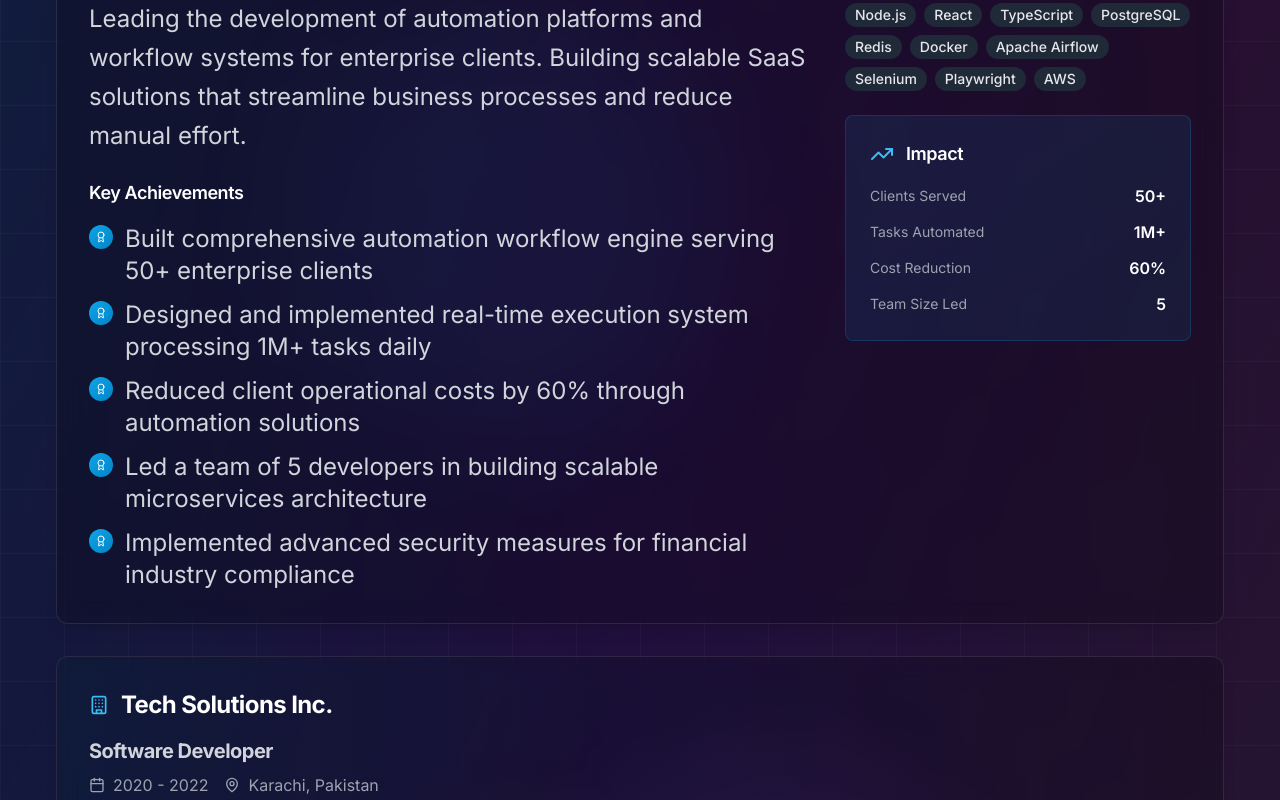
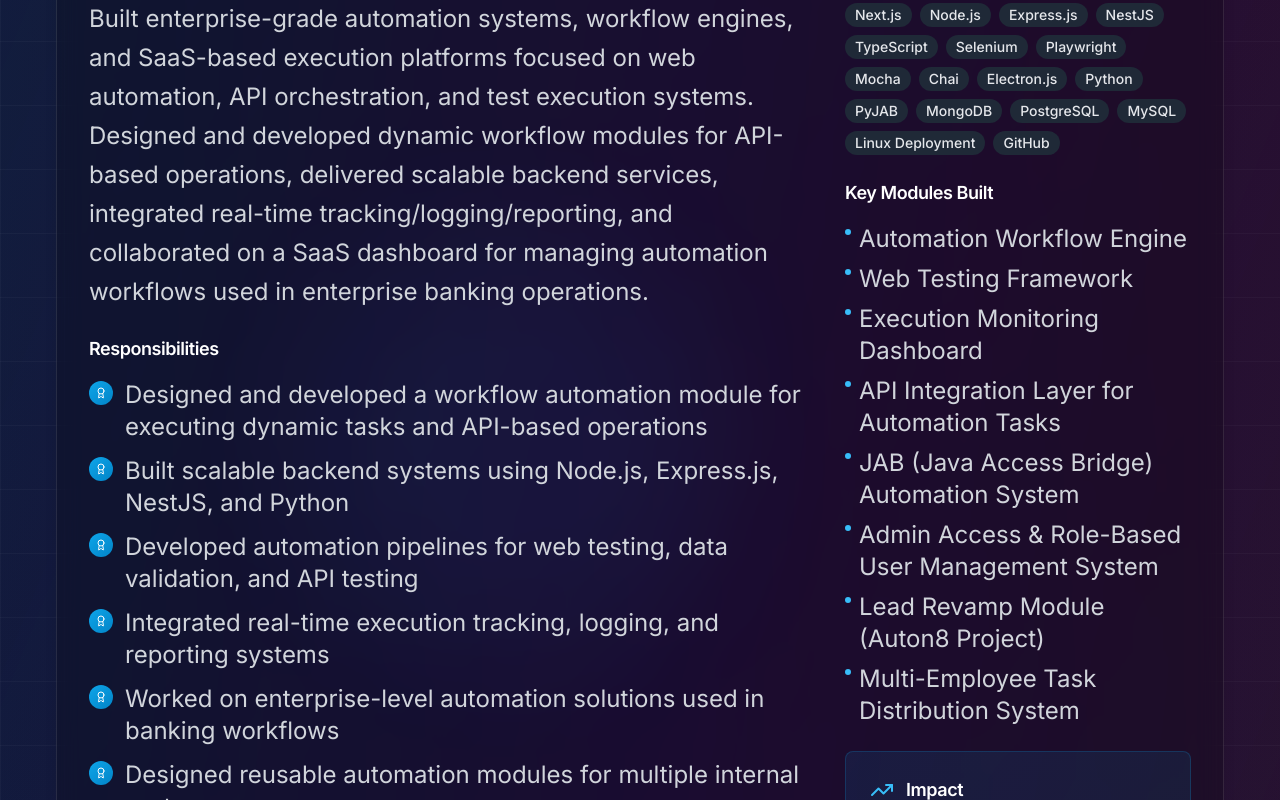
Before and after one commit to alihassan360stu/ali-hassan-portfolio, a Next.js app: page / in a window 1280 px wide. Shown: the part 6360-7160 px from the top of the page. Built offline with nearby package versions, Linux system fonts and the light colour scheme.

Commit message:
add auton8 experience

```diff
--- a/src/data/experience.ts
+++ b/src/data/experience.ts
@@ -7,30 +7,67 @@ export interface Experience {
   endDate?: string
   current?: boolean
   description: string
+  responsibilities?: string[]
   achievements: string[]
   technologies: string[]
+  modules?: string[]
 }
 
 export const experiences: Experience[] = [
   {
     id: 'auton8',
     company: 'Auton8',
-    position: 'Full Stack Developer / Automation Engineer',
+    position: 'Full Stack & Automation Engineer',
     location: 'Remote',
-    startDate: '2022',
-    endDate: 'Present',
+    startDate: 'March 2022',
     current: true,
-    description: 'Leading the development of automation platforms and workflow systems for enterprise clients. Building scalable SaaS solutions that streamline business processes and reduce manual effort.',
+    description: 'Built enterprise-grade automation systems, workflow engines, and SaaS-based execution platforms focused on web automation, API orchestration, and test execution systems. Designed and developed dynamic workflow modules for API-based operations, delivered scalable backend services, integrated real-time tracking/logging/reporting, and collaborated on a SaaS dashboard for managing automation workflows used in enterprise banking operations.',
+    responsibilities: [
+      'Designed and developed a workflow automation module for executing dynamic tasks and API-based operations',
+      'Built scalable backend systems using Node.js, Express.js, NestJS, and Python',
+      'Developed automation pipelines for web testing, data validation, and API testing',
+      'Integrated real-time execution tracking, logging, and reporting systems',
+      'Worked on enterprise-level automation solutions used in banking workflows',
+      'Designed reusable automation modules for multiple internal systems',
+      'Collaborated on a SaaS-style dashboard for managing automation workflows',
+      'Led the revamp project of Auton8, improving architecture and system design',
+      'Trained multiple employees on automation workflows and system usage'
+    ],
     achievements: [
-      'Built comprehensive automation workflow engine serving 50+ enterprise clients',
-      'Designed and implemented real-time execution system processing 1M+ tasks daily',
-      'Reduced client operational costs by 60% through automation solutions',
-      'Led a team of 5 developers in building scalable microservices architecture',
-      'Implemented advanced security measures for financial industry compliance'
+      'Reduced manual testing effort by 60% using automated workflow systems',
+      'Improved execution performance of automation pipelines by 40%',
+      'Built reusable automation frameworks used across multiple enterprise projects',
+      'Delivered production-grade automation systems for real business operations',
+      'Improved system reliability through structured error handling and logging'
     ],
     technologies: [
-      'Node.js', 'React', 'TypeScript', 'PostgreSQL', 'Redis',
-      'Docker', 'Apache Airflow', 'Selenium', 'Playwright', 'AWS'
+      'Next.js',
+      'Node.js',
+      'Express.js',
+      'NestJS',
+      'TypeScript',
+      'Selenium',
+      'Playwright',
+      'Mocha',
+      'Chai',
+      'Electron.js',
+      'Python',
+      'PyJAB',
+      'MongoDB',
+      'PostgreSQL',
+      'MySQL',
+      'Linux Deployment',
+      'GitHub'
+    ],
+    modules: [
+      'Automation Workflow Engine',
+      'Web Testing Framework',
+      'Execution Monitoring Dashboard',
+      'API Integration Layer for Automation Tasks',
+      'JAB (Java Access Bridge) Automation System',
+      'Admin Access & Role-Based User Management System',
+      'Lead Revamp Module (Auton8 Project)',
+      'Multi-Employee Task Distribution System'
     ]
   },
   {
--- a/src/sections/Experience.tsx
+++ b/src/sections/Experience.tsx
@@ -116,6 +116,32 @@ const Experience = () => {
                           </p>
                         </div>
 
+                        {experience.responsibilities && experience.responsibilities.length > 0 && (
+                          <div>
+                            <h5 className="text-lg font-semibold text-white mb-4">Responsibilities</h5>
+                            <div className="space-y-3">
+                              {experience.responsibilities.map((responsibility, idx) => (
+                                <motion.div
+                                  key={idx}
+                                  className="flex items-start gap-3"
+                                  initial={{ opacity: 0, x: -20 }}
+                                  animate={{ opacity: 1, x: 0 }}
+                                  transition={{ delay: idx * 0.08 }}
+                                >
+                                  <motion.div
+                                    className="w-6 h-6 rounded-full bg-gradient-to-br from-primary-500 to-primary-600 flex items-center justify-center flex-shrink-0 mt-0.5"
+                                    whileHover={{ scale: 1.2 }}
+                                    transition={{ duration: 0.2 }}
+                                  >
+                                    <Award className="h-3 w-3 text-white" />
+                                  </motion.div>
+                                  <p className="text-gray-300">{responsibility}</p>
+                                </motion.div>
+                              ))}
+                            </div>
+                          </div>
+                        )}
+
                         <div>
                           <h5 className="text-lg font-semibold text-white mb-4">Key Achievements</h5>
                           <div className="space-y-3">
@@ -153,6 +179,20 @@ const Experience = () => {
                             ))}
                           </div>
                         </div>
+
+                        {experience.modules && experience.modules.length > 0 && (
+                          <div>
+                            <h5 className="text-lg font-semibold text-white mb-4">Key Modules Built</h5>
+                            <div className="space-y-2">
+                              {experience.modules.map((module, idx) => (
+                                <div key={idx} className="flex items-start gap-2">
+                                  <span className="mt-1.5 h-1.5 w-1.5 rounded-full bg-primary-400 flex-shrink-0" />
+                                  <p className="text-gray-300">{module}</p>
+                                </div>
+                              ))}
+                            </div>
+                          </div>
+                        )}
 
                         {/* Impact Stats */}
                         <div className="p-6 rounded-lg bg-gradient-to-br from-primary-500/10 to-primary-600/10 border border-primary-500/20">
```
